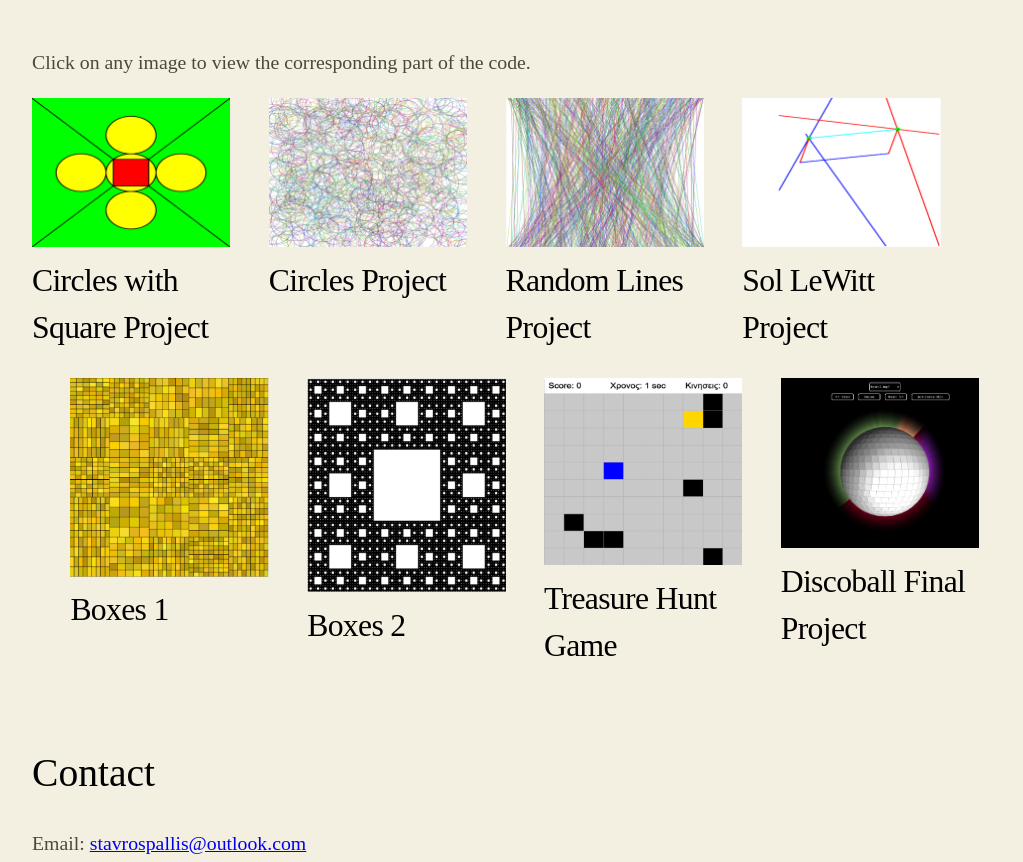
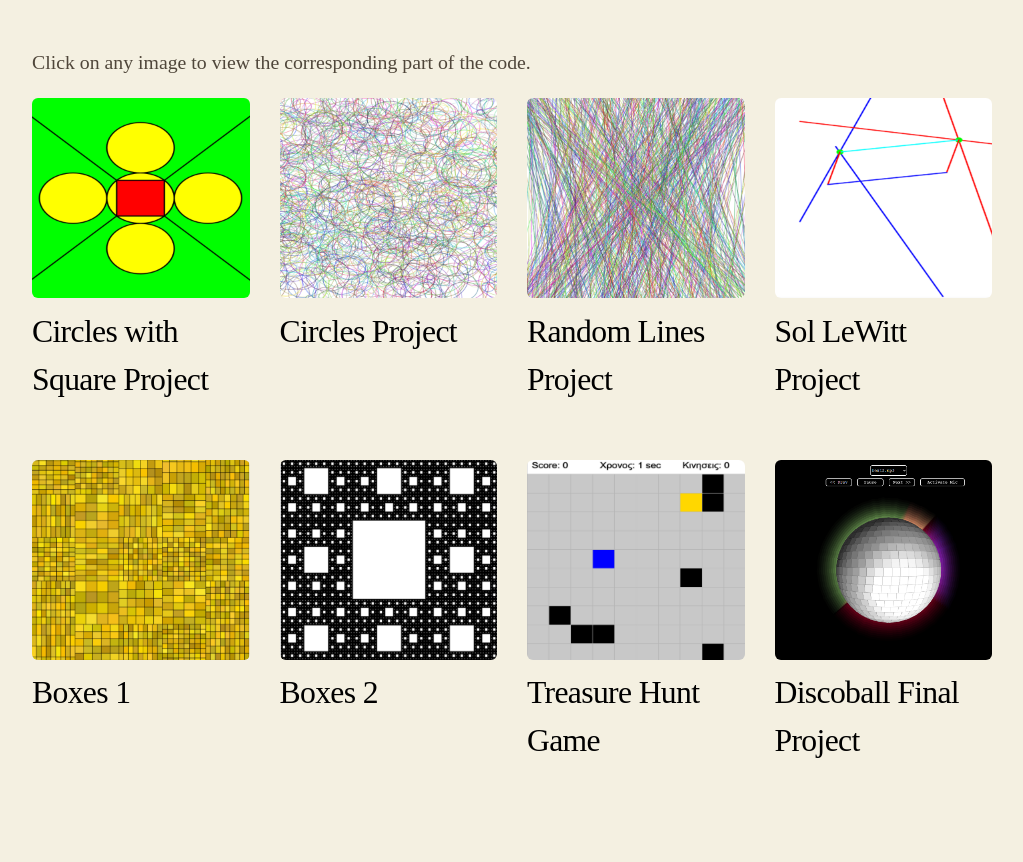
Before and after one commit to StaOner/Personal-Website, a plain HTML site: page index.html in a window 1280 px wide. Shown: the part 728-1590 px from the top of the page, without its empty margins (128-1151 px from the left). Drawn offline with Linux system fonts and the light colour scheme.

Commit message:
Update skeleton.css

```diff
--- a/css/skeleton.css
+++ b/css/skeleton.css
@@ -50,7 +50,9 @@
   }
 
   .four.columns {
-    width: 20.6666666667%;
+    float: none;
+    width: auto;
+    margin: 0;
   }
 }
 
@@ -158,3 +160,18 @@ footer {
   color: #ffffff;
   width: 100%;
 }
+
+/* Στυλ για το section των projects
+–––––––––––––––––––––––––––––––––––––––––––––––––– */
+#projects .row {
+  display: grid;
+  grid-template-columns: repeat(auto-fill, minmax(200px, 1fr));
+  gap: 30px;
+}
+
+#projects img {
+  width: 100%;
+  height: 200px;
+  object-fit: cover;
+  border-radius: 6px;
+}
```
